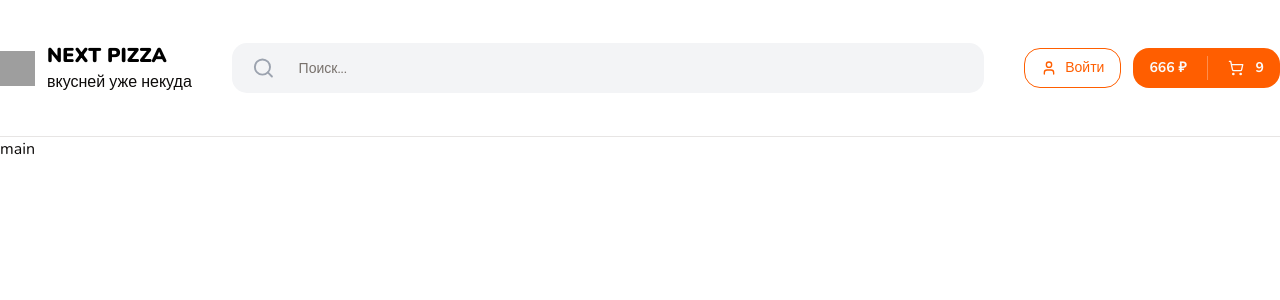
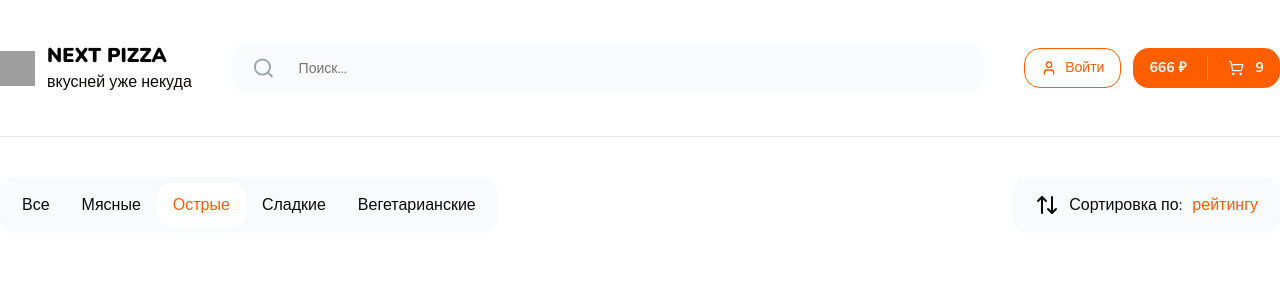
Before and after one commit to KozyaSkyworker/next-pizza, a Next.js app: page / in a window 1280 px wide. Shown: the top 300 px of the page. Built offline with nearby package versions, Linux system fonts and the light colour scheme; grey boxes are pictures that could not be loaded.

Commit message:
style: добавил верстку категорий

```diff
--- a/app/page.tsx
+++ b/app/page.tsx
@@ -1,3 +1,47 @@
+import { cn } from "@/shared/lib/utils";
+import { Container } from "@/widgets/container";
+import { ArrowUpDown } from "lucide-react";
+import Link from "next/link";
+
+const categories = [
+  { id: 1, name: "Все" },
+  { id: 2, name: "Мясные" },
+  { id: 3, name: "Острые" },
+  { id: 4, name: "Сладкие" },
+  { id: 5, name: "Вегетарианские" },
+];
+
+const active = 3;
+
 export default function Home() {
-  return <div>main</div>;
+  return (
+    <Container>
+      <div className="pt-[40px]">
+        <div className="flex items-center justify-between">
+          {/* Категории */}
+          <div className="flex items-center bg-gray-50 rounded-[15px] w-max p-[6px]">
+            {categories.map((itm) => (
+              <Link
+                key={itm.id}
+                href={`/#${itm.name}`}
+                className={cn(
+                  "py-[10px] px-[16px] hover:text-primary font-medium",
+                  active === itm.id && "bg-white rounded-[15px] text-primary",
+                )}
+              >
+                {itm.name}
+              </Link>
+            ))}
+          </div>
+
+          {/* Сортировка */}
+          <div className="flex items-center gap-[10px] bg-gray-50 w-max py-[16px] px-[22px] rounded-[15px]">
+            <ArrowUpDown />
+            Сортировка по:{" "}
+            <span className="text-primary font-medium">рейтингу</span>
+          </div>
+        </div>
+      </div>
+    </Container>
+  );
 }
--- a/shared/components/Search.tsx
+++ b/shared/components/Search.tsx
@@ -15,7 +15,7 @@ export const Search: FC<SearchProps> = ({ className = "" }) => {
   return (
     <div
       className={cn(
-        "flex items-center bg-gray-100 rounded-[15px] py-[14px] px-[20px] h-[50px]",
+        "flex items-center bg-gray-50 rounded-[15px] py-[14px] px-[20px] h-[50px]",
         className,
       )}
     >
--- /dev/null
+++ b/widgets/container/index.ts
@@ -0,0 +1 @@
+export { Container } from "./ui";
--- /dev/null
+++ b/widgets/container/ui/container.tsx
@@ -0,0 +1,13 @@
+import { cn } from "@/shared/lib/utils";
+import { FC, ReactNode } from "react";
+
+const Container: FC<{ className?: string; children: ReactNode }> = ({
+  className = "",
+  children,
+}) => {
+  return (
+    <div className={cn("mx-auto max-w-[1280px]", className)}>{children}</div>
+  );
+};
+
+export default Container;
--- /dev/null
+++ b/widgets/container/ui/index.ts
@@ -0,0 +1 @@
+export { default as Container } from "./container";
--- a/widgets/header/ui/header.tsx
+++ b/widgets/header/ui/header.tsx
@@ -1,12 +1,13 @@
 import { Button, Search, Title } from "@/shared/components";
 import { cn } from "@/shared/lib/utils";
+import { Container } from "@/widgets/container";
 import { ArrowRight, ShoppingCart, User } from "lucide-react";
 import Image from "next/image";
 
 const Header = () => {
   return (
     <header className="border-b-[1px]">
-      <div className="mx-auto max-w-[1280px]">
+      <Container>
         <div className="flex items-center justify-between py-[42px] gap-[40px]">
           <div className="flex gap-3 items-center">
             <Image
@@ -48,7 +49,7 @@ const Header = () => {
             </Button>
           </div>
         </div>
-      </div>
+      </Container>
     </header>
   );
 };
```
